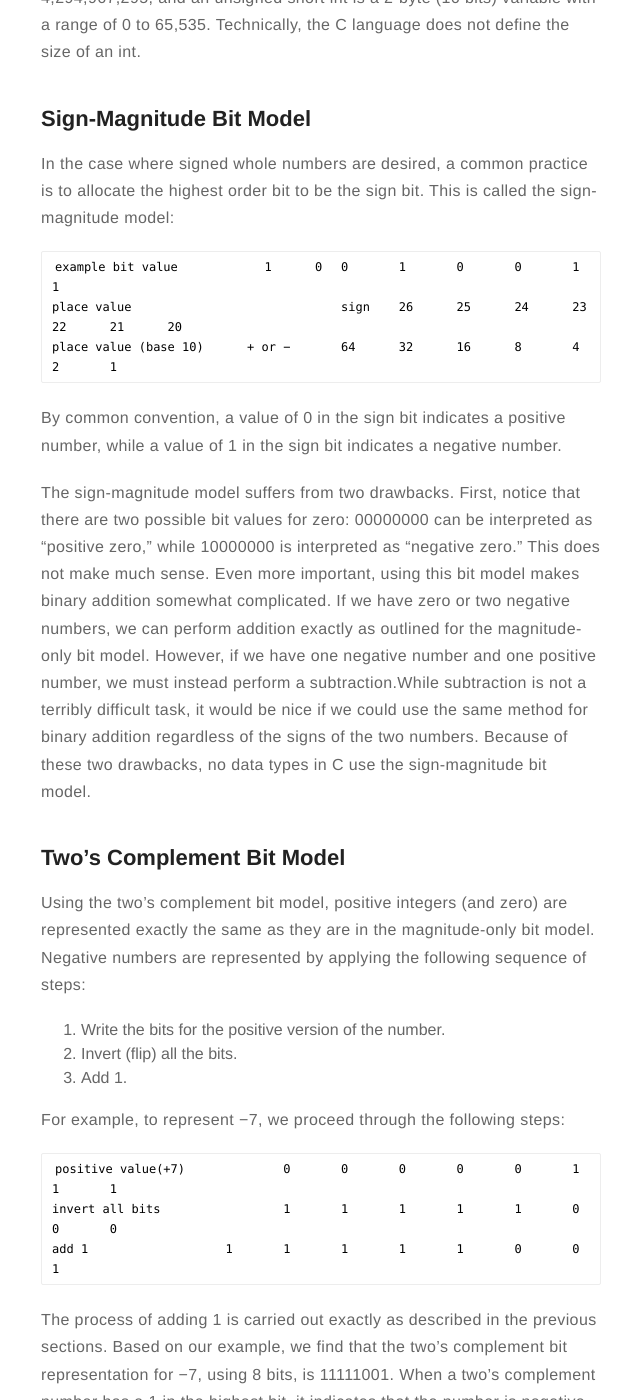
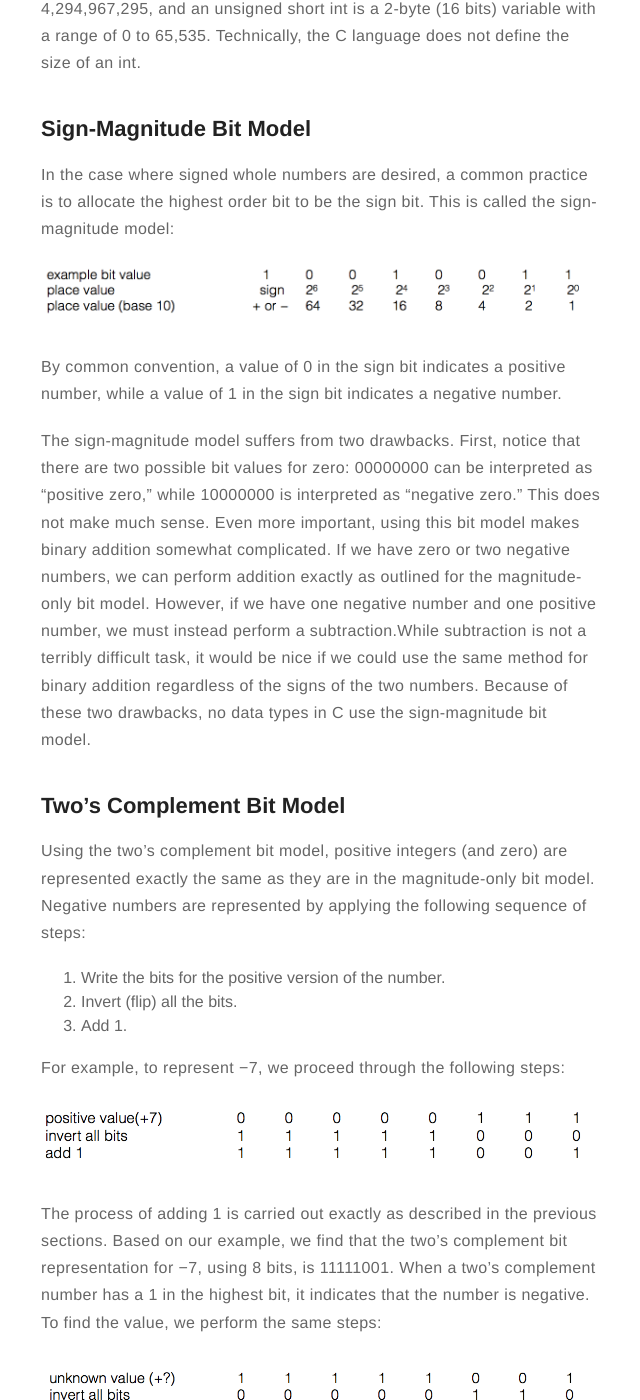
Before and after one commit to profkemalaydin/BedirT.github.io, a Jekyll site: the page built from _posts/2016-02-02-markdown-with-noodles.markdown, in a window 1280 px wide and 1400 px high, scrolled down 1860 px. Shown: the whole window, without its empty margins (319-959 px from the left). Built offline with Jekyll 4.4.1, drawn with Linux system fonts in a browser that asks for light colours; comment, search, counter and statistics services are not loaded; some of the changed text lies outside the part shown.

Commit message:
bit models fxed

```diff
--- a/_posts/2016-02-02-markdown-with-noodles.markdown
+++ b/_posts/2016-02-02-markdown-with-noodles.markdown
@@ -13,7 +13,7 @@ A bit, short for binary digit, is a binary valued variable. The two possible val
 Everything in computing is based upon combinations of bits
 bits can be either 1 or 0. Since a single bit can represent only two values, we must group bits together to represent a wider range of numbers.
 
-                        0 0 0 1 0 0 1 1
+    0 0 0 1 0 0 1 1
 
 When bits are grouped, there are a variety of methods for interpreting them collectively. Each method of interpretation is called a bit model.
 
@@ -21,9 +21,7 @@ When bits are grouped, there are a variety of methods for interpreting them coll
 
 The simplest bit model is for nonnegative whole numbers. In this case, each bit represents a nonnegative integer power of 2. The place values of the bits are as follows:
 
-    example bit value		 0	 0	 0	 1	 0	 0	 1	 1
-    place value             27   26	 25	 24	 23	 22	 21	 20
-    place value (base 10) 	128	 64	 32	 16	 8	 4	 2	 1
+![alt text](/assets/images/blogImages/Bit models/1.png)
 
 The total value of the number represented is found by adding up the place values of all the bits. In the example above, the value represented in the 8 bits (1 byte) is 19:
 
@@ -31,9 +29,7 @@ The total value of the number represented is found by adding up the place values
 
 Given 8 bits, it is possible to store whole numbers in value up to
 
-    7
-    ∑2i = 28 − 1= 255
-    i=0
+![alt text](/assets/images/blogImages/Bit models/2.png)
 
 or in the range 0 to 255.
 
@@ -42,9 +38,7 @@ The significance of bits can be thought of as which digits most change the numbe
 In general, storing numbers only within the range 0–255 is not terribly useful. Some things do use this range, such as graphical display pixel values, but obviously a wider range is needed for most computations. This is accomplished by grouping more bits together. For example, by grouping 4 bytes (32 bits) together, the magnitude-only bit model can represent whole numbers in value up to
 
 
-    31
-    ∑ 2i = 232 − 1= 4,294,967,295
-    i=0
+![alt text](/assets/images/blogImages/Bit models/3.png)
 
 or in the range 0–4,294,967,295.
 
@@ -54,9 +48,7 @@ In C, several data types use the magnitude-only bit model. An unsigned char is a
 
 In the case where signed whole numbers are desired, a common practice is to allocate the highest order bit to be the sign bit. This is called the sign-magnitude model:
 
-    example bit value            1      0 	0 	1 	0 	0 	1 	1
-    place value			        sign 	26	25	24	23	22	21	20
-    place value (base 10) 	   + or − 	64	32 	16 	8 	4	2	1
+![alt text](/assets/images/blogImages/Bit models/4.png)
 
 By common convention, a value of 0 in the sign bit indicates a positive number, while a value of 1 in the sign bit indicates a negative number.
 
@@ -72,14 +64,10 @@ Using the two’s complement bit model, positive integers (and zero) are represe
 
 For example, to represent −7, we proceed through the following steps:
 
-    positive value(+7)		0 	0	0	0	0 	1 	1 	1
-    invert all bits 		1	1 	1 	1 	1	0	0	0
-    add 1                   1 	1 	1	1	1 	0 	0	1
+![alt text](/assets/images/blogImages/Bit models/5.png)
 
 The process of adding 1 is carried out exactly as described in the previous sections. Based on our example, we find that the two’s complement bit representation for −7, using 8 bits, is 11111001. When a two’s complement number has a 1 in the highest bit, it indicates that the number is negative. To find the value, we perform the same steps:
 
-    unknown value (+?)		1 	1	1	1	1 	0 	0 	1
-    invert all bits 		0	0 	0 	0 	0	1	1	0
-    add 1                   0 	0 	0	0	0 	1 	1	1
+![alt text](/assets/images/blogImages/Bit models/6.png)
 
 After performing these steps, the value provides the magnitude of the negative number. In this example, we get a magnitude of 7, so the original bit pattern 11111001 is known to be −7.
```
Also changed, not shown: assets/images/blogImages/Bit models/1.png (added), assets/images/blogImages/Bit models/2.png (added), assets/images/blogImages/Bit models/3.png (added), assets/images/blogImages/Bit models/4.png (added), assets/images/blogImages/Bit models/5.png (added), assets/images/blogImages/Bit models/6.png (added).
